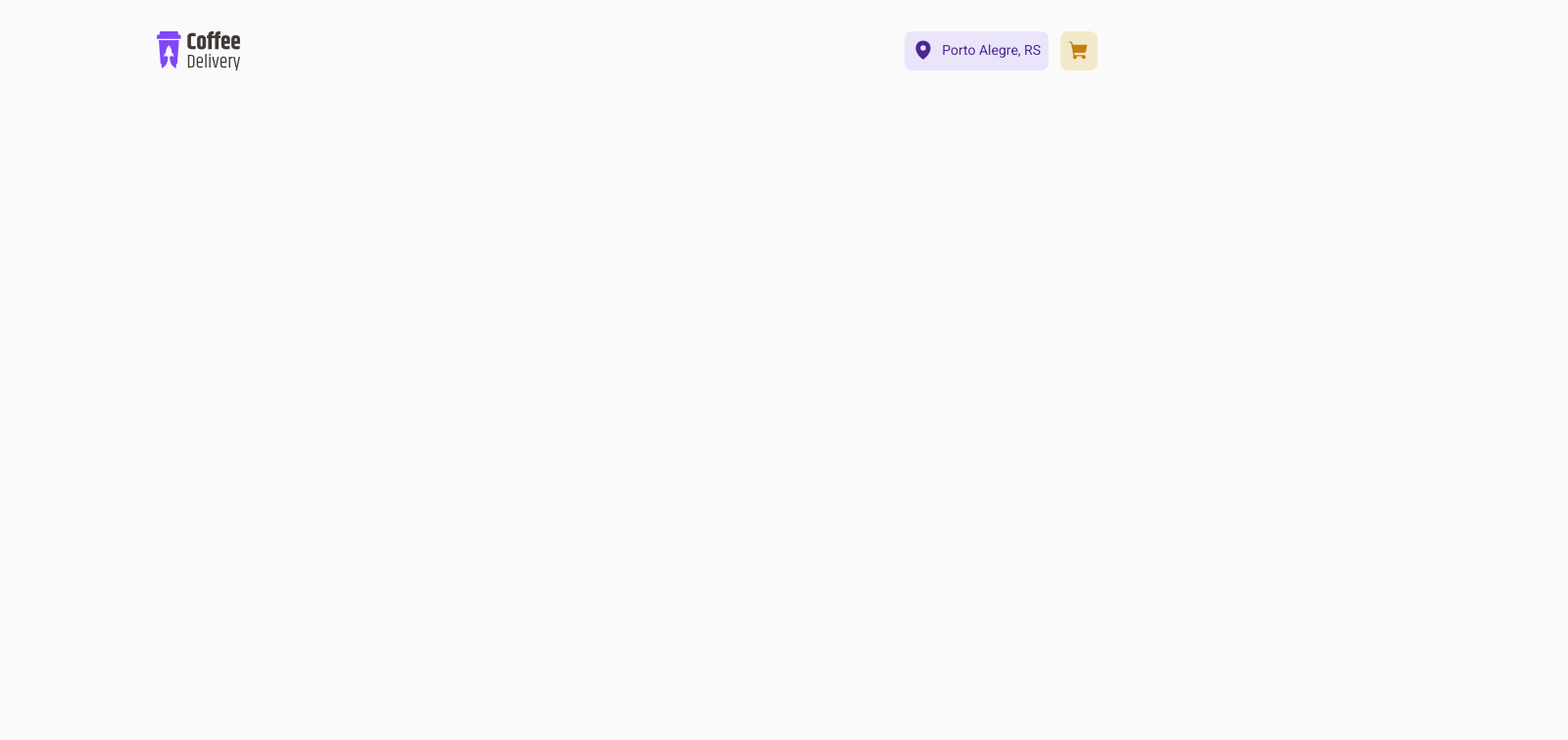
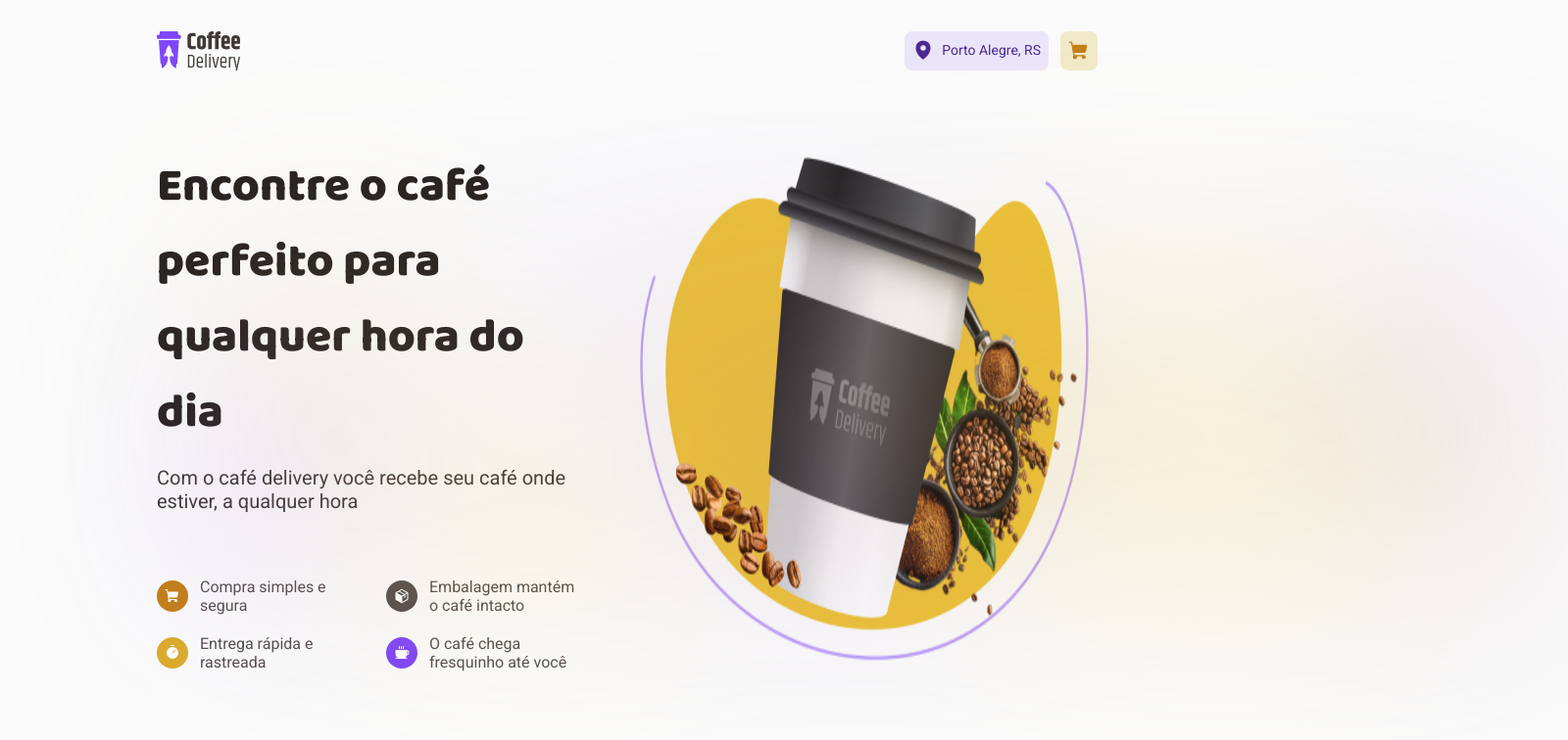
Before and after one commit to ExiledSpirit/coffee-delivery, a React (Vite) app: page / in a window 1280 px wide. Shown: the top 756 px of the page at 98% size, 1600 px wide, since content can reach past the window. Built offline with nearby package versions, Linux system fonts and the light colour scheme.

Commit message:
Adicionando componentes para a Home

```diff
--- a/src/components/Header/styles.ts
+++ b/src/components/Header/styles.ts
@@ -31,7 +31,7 @@ export const Location = styled.div`
   p {
     font-family: 'Roboto';
     font-size: 0.875rem;
-    weight: 400;
+    font-weight: 400;
     line-height: 1.7;
   }
 `
--- a/src/layouts/DefaultLayout/styles.ts
+++ b/src/layouts/DefaultLayout/styles.ts
@@ -2,6 +2,8 @@ import styled from 'styled-components'
 
 export const LayoutContainer = styled.div`
   padding: 2rem 10rem;
+  max-width: 1440px;
+  margin: 0 auto;
 
   background-color: ${(props) => props.theme.background};
   border-radius: 8px;
--- /dev/null
+++ b/src/pages/Home/components/HomeCoffeeCard/index.tsx
@@ -0,0 +1,5 @@
+import { Card } from './styles'
+
+export function HomeCoffeeCard() {
+  return <Card></Card>
+}
--- /dev/null
+++ b/src/pages/Home/components/HomeCoffeeCard/styles.ts
@@ -0,0 +1,8 @@
+import styled from 'styled-components'
+
+export const Card = styled.div`
+  background-color: ${(props) => props.theme['base-card']};
+  border-radius: 6px 36px;
+  height: 310px;
+  width: 256px;
+`
--- /dev/null
+++ b/src/pages/Home/components/HomeCover/index.tsx
@@ -0,0 +1,54 @@
+import {
+  Cover,
+  CoverItemCard,
+  CoverItensGrid,
+  CoverText,
+  CoverTextTitle,
+} from './styles'
+import HomeCoverIcon from '../../../../assets/HomeCoverIcon.png'
+import HomeCoverBackground from '../../../../assets/HomeCoverBackground.svg'
+import { Coffee, Package, ShoppingCart, Timer } from 'phosphor-react'
+
+export function HomeCover() {
+  return (
+    <Cover>
+      <img className="background" src={HomeCoverBackground} alt={''} />
+      <CoverText>
+        <CoverTextTitle>
+          <h1>Encontre o café perfeito para qualquer hora do dia</h1>
+          <p>
+            Com o café delivery você recebe seu café onde estiver, a qualquer
+            hora
+          </p>
+        </CoverTextTitle>
+        <CoverItensGrid>
+          <CoverItemCard iconColor={'darkYellow'}>
+            <div>
+              <ShoppingCart size={16} weight={'fill'}></ShoppingCart>
+            </div>
+            <p>Compra simples e segura</p>
+          </CoverItemCard>
+          <CoverItemCard iconColor={'gray'}>
+            <div>
+              <Package size={16} weight={'fill'}></Package>
+            </div>
+            <p>Embalagem mantém o café intacto</p>
+          </CoverItemCard>
+          <CoverItemCard iconColor={'yellow'}>
+            <div>
+              <Timer size={16} weight={'fill'}></Timer>
+            </div>
+            <p>Entrega rápida e rastreada</p>
+          </CoverItemCard>
+          <CoverItemCard iconColor={'purple'}>
+            <div>
+              <Coffee size={16} weight={'fill'}></Coffee>
+            </div>
+            <p>O café chega fresquinho até você</p>
+          </CoverItemCard>
+        </CoverItensGrid>
+      </CoverText>
+      <img src={HomeCoverIcon} alt="" />
+    </Cover>
+  )
+}
--- /dev/null
+++ b/src/pages/Home/components/HomeCover/styles.ts
@@ -0,0 +1,81 @@
+import styled from 'styled-components'
+
+export const Cover = styled.div`
+  display: flex;
+  flex-direction: row;
+  width: 100%;
+  padding: 5rem 0;
+  gap: 3.5rem;
+
+  .background {
+    position: absolute;
+    filter: blur(80px);
+  }
+`
+
+export const CoverText = styled.div`
+  display: flex;
+  flex-direction: column;
+  gap: 4.125rem;
+`
+
+export const CoverTextTitle = styled.div`
+  display: flex;
+  flex-direction: column;
+  gap: 1rem;
+
+  h1 {
+    font-family: 'Baloo 2', sans-serif;
+    font-weight: 800;
+    font-size: 3rem;
+    color: ${(props) => props.theme['base-title']};
+  }
+
+  p {
+    font-size: 1.25rem;
+    color: ${(props) => props.theme['base-subtitle']};
+  }
+`
+
+export const CoverItensGrid = styled.div`
+  display: grid;
+  grid-template-columns: 1fr 1fr;
+  row-gap: 1.25rem;
+  column-gap: 2.5rem;
+`
+
+const STATUS_COLORS = {
+  darkYellow: 'yellow-dark',
+  yellow: 'yellow',
+  gray: 'base-text',
+  purple: 'purple',
+} as const
+
+export interface coverItemCardProps {
+  iconColor: keyof typeof STATUS_COLORS
+}
+
+export const CoverItemCard = styled.div<coverItemCardProps>`
+  display: flex;
+  flex-direction: row;
+  gap: 0.75rem;
+  text-align: center;
+  align-items: center;
+
+  div {
+    padding: 0.5rem;
+    border-radius: 1000px;
+    background-color: black;
+    color: #fff;
+    display: flex;
+    align-items: center;
+    height: 32px;
+    width: 32px;
+    background: ${(props) => props.theme[STATUS_COLORS[props.iconColor]]};
+  }
+
+  p {
+    text-align: start;
+    font-size: 1rem;
+  }
+`
--- a/src/pages/Home/index.tsx
+++ b/src/pages/Home/index.tsx
@@ -1,3 +1,24 @@
+import { HomeCoffeeCard } from './components/HomeCoffeeCard'
+import { HomeCover } from './components/HomeCover'
+import { CoffeeList, CoffeeSelector } from './styles'
+
 export function Home() {
-  return <></>
+  return (
+    <div>
+      <HomeCover />
+      <CoffeeSelector>
+        <h2>Nossos Cafés</h2>
+        <CoffeeList>
+          <HomeCoffeeCard />
+          <HomeCoffeeCard />
+          <HomeCoffeeCard />
+          <HomeCoffeeCard />
+          <HomeCoffeeCard />
+          <HomeCoffeeCard />
+          <HomeCoffeeCard />
+          <HomeCoffeeCard />
+        </CoffeeList>
+      </CoffeeSelector>
+    </div>
+  )
 }
--- a/src/pages/Home/styles.ts
+++ b/src/pages/Home/styles.ts
@@ -0,0 +1,22 @@
+import styled from 'styled-components'
+
+export const CoffeeSelector = styled.div`
+  display: flex;
+  flex-direction: column;
+  gap: 3.5rem;
+  padding: 2rem 0;
+
+  h2 {
+    font-size: 2rem;
+    font-weight: 800;
+    font-family: 'Baloo 2', sans-serif;
+    color: ${(props) => props.theme['base-subtitle']};
+  }
+`
+
+export const CoffeeList = styled.div`
+  display: grid;
+  grid-template-columns: repeat(4, 1fr);
+  row-gap: 2.5rem;
+  column-gap: 2rem;
+`
```
Also changed, not shown: src/assets/HomeCoverBackground.svg (added), src/assets/HomeCoverIcon.png (added).
